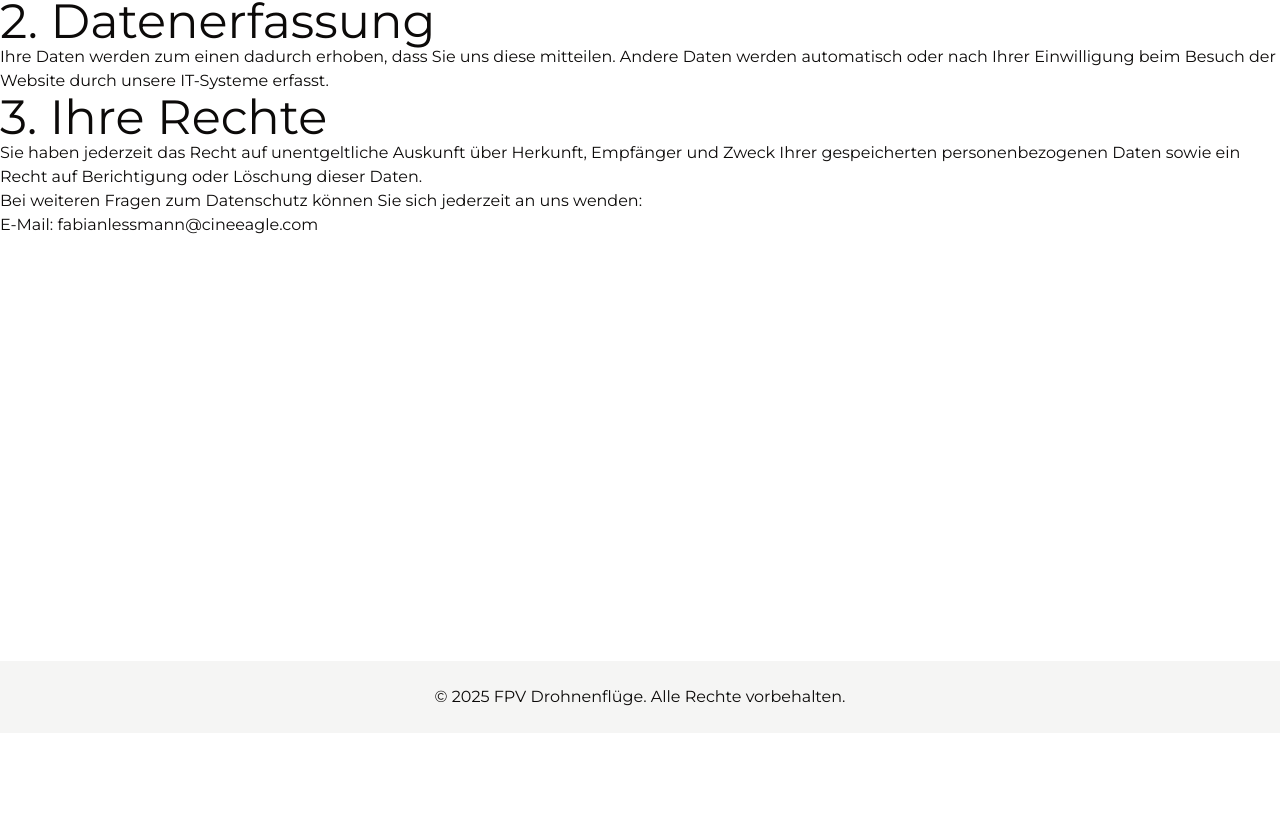
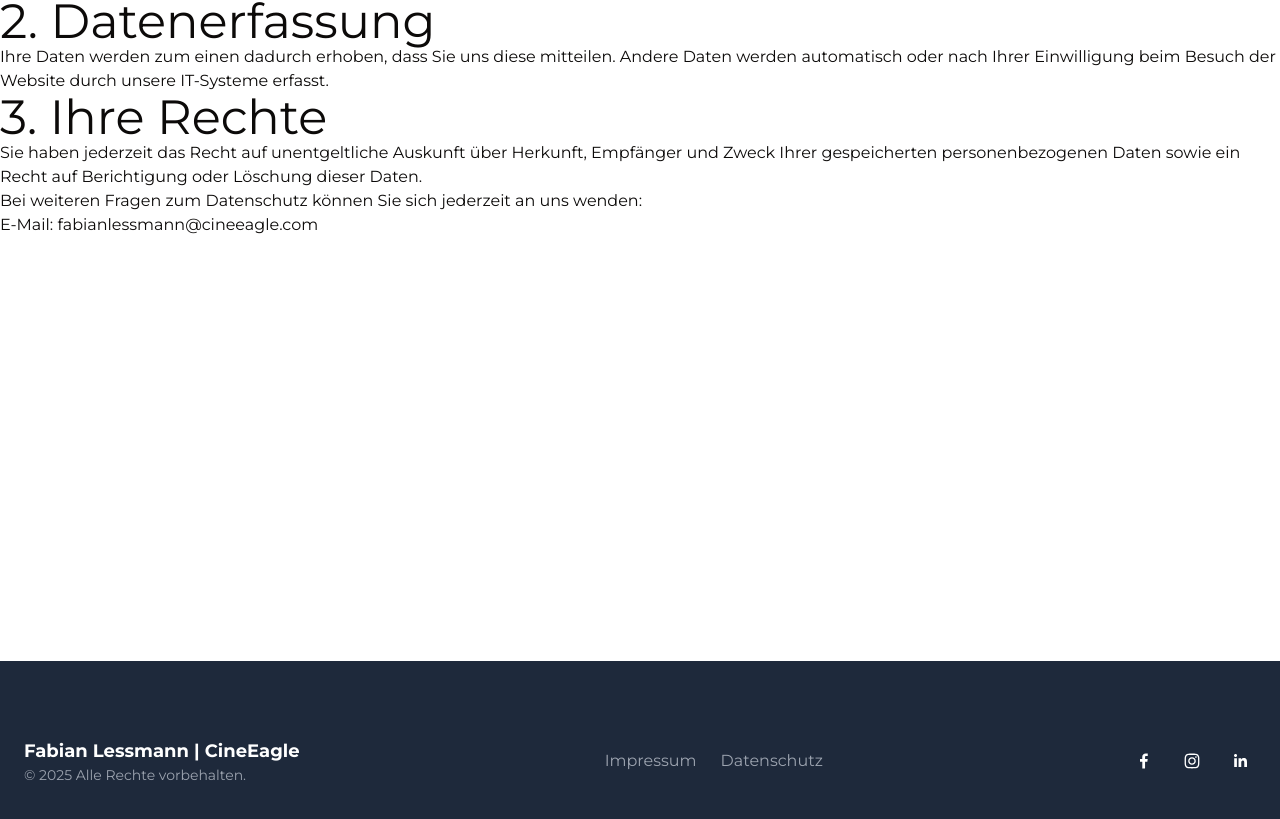
Before and after one commit to Fabian280995/drone_website_demo, a Next.js app: page /datenschutz in a window 1280 px wide. Shown: the part 255-1074 px from the top of the page. Before the commit the page ends 988 px from the top, so only its background shows below. Built offline with nearby package versions, Linux system fonts and the light colour scheme.

Commit message:
added footer component

```diff
--- a/package.json
+++ b/package.json
@@ -24,6 +24,7 @@
     "react-dom": "19.0.0-rc-66855b96-20241106",
     "react-hook-form": "^7.53.2",
     "react-player": "^2.16.0",
+    "react-social-icons": "^6.22.0",
     "sass": "^1.81.0",
     "tailwind-merge": "^2.5.4",
     "tailwindcss-animate": "^1.0.7",
--- a/src/app/layout.tsx
+++ b/src/app/layout.tsx
@@ -3,6 +3,7 @@ import { Toaster } from "@/components/ui/toaster";
 import type { Metadata } from "next";
 import { montserrat } from "./fonts";
 import "./globals.css";
+import Footer from "@/components/Footer";
 
 export const metadata: Metadata = {
   title: "CineEagle – FPV & Drohnenaufnahmen | Fabian Lessmann",
@@ -65,19 +66,14 @@ export default function RootLayout({
 }: Readonly<{ children: React.ReactNode }>) {
   return (
     <html lang="de">
-      <body className={`${montserrat.variable} antialiased`}>
+      <body
+        className={`${montserrat.variable} antialiased w-screen overflow-x-hidden`}
+      >
         <AutoHideHeader />
-        <main id="home" className="min-h-screen w-screen overflow-hidden">
+        <main id="home" className="min-h-screen">
           {children}
         </main>
-        <footer className="bg-muted py-6">
-          <div className="container mx-auto px-4 text-center">
-            <p>
-              &copy; {new Date().getFullYear()} FPV Drohnenflüge. Alle Rechte
-              vorbehalten.
-            </p>
-          </div>
-        </footer>
+        <Footer />
         <Toaster />
       </body>
     </html>
--- /dev/null
+++ b/src/components/Footer.tsx
@@ -0,0 +1,56 @@
+import Link from "next/link";
+import { SocialIcon } from "react-social-icons"; // Offizielle Social Media Icons
+
+export default function Footer() {
+  return (
+    <footer className="w-full bg-slate-800 text-white py-8 h-[calc(100vh/4)] flex items-center">
+      <div className="max-w-7xl mx-auto px-6 flex flex-col md:flex-row items-center justify-between gap-6 w-full">
+        {/* Firmenname & Copyright */}
+        <div className="text-center md:text-left">
+          <h2 className="text-lg font-bold">Fabian Lessmann | CineEagle</h2>
+          <p className="text-sm text-gray-400">
+            © {new Date().getFullYear()} Alle Rechte vorbehalten.
+          </p>
+        </div>
+
+        {/* Navigation Links */}
+        <nav className="flex flex-wrap items-center justify-center gap-6">
+          <Link
+            href="/impressum"
+            className="text-gray-400 hover:text-white transition"
+          >
+            Impressum
+          </Link>
+          <Link
+            href="/datenschutz"
+            className="text-gray-400 hover:text-white transition"
+          >
+            Datenschutz
+          </Link>
+        </nav>
+
+        {/* Offizielle Social Media Icons mit react-social-icons */}
+        <div className="flex gap-4">
+          <SocialIcon
+            url="https://facebook.com"
+            fgColor="#ffffff"
+            bgColor="transparent"
+            style={{ height: 32, width: 32 }}
+          />
+          <SocialIcon
+            url="https://instagram.com"
+            fgColor="#ffffff"
+            bgColor="transparent"
+            style={{ height: 32, width: 32 }}
+          />
+          <SocialIcon
+            url="https://linkedin.com"
+            fgColor="#ffffff"
+            bgColor="transparent"
+            style={{ height: 32, width: 32 }}
+          />
+        </div>
+      </div>
+    </footer>
+  );
+}
```
Also changed, not shown: 1 other file (tests, documents, lock files or other folders).
